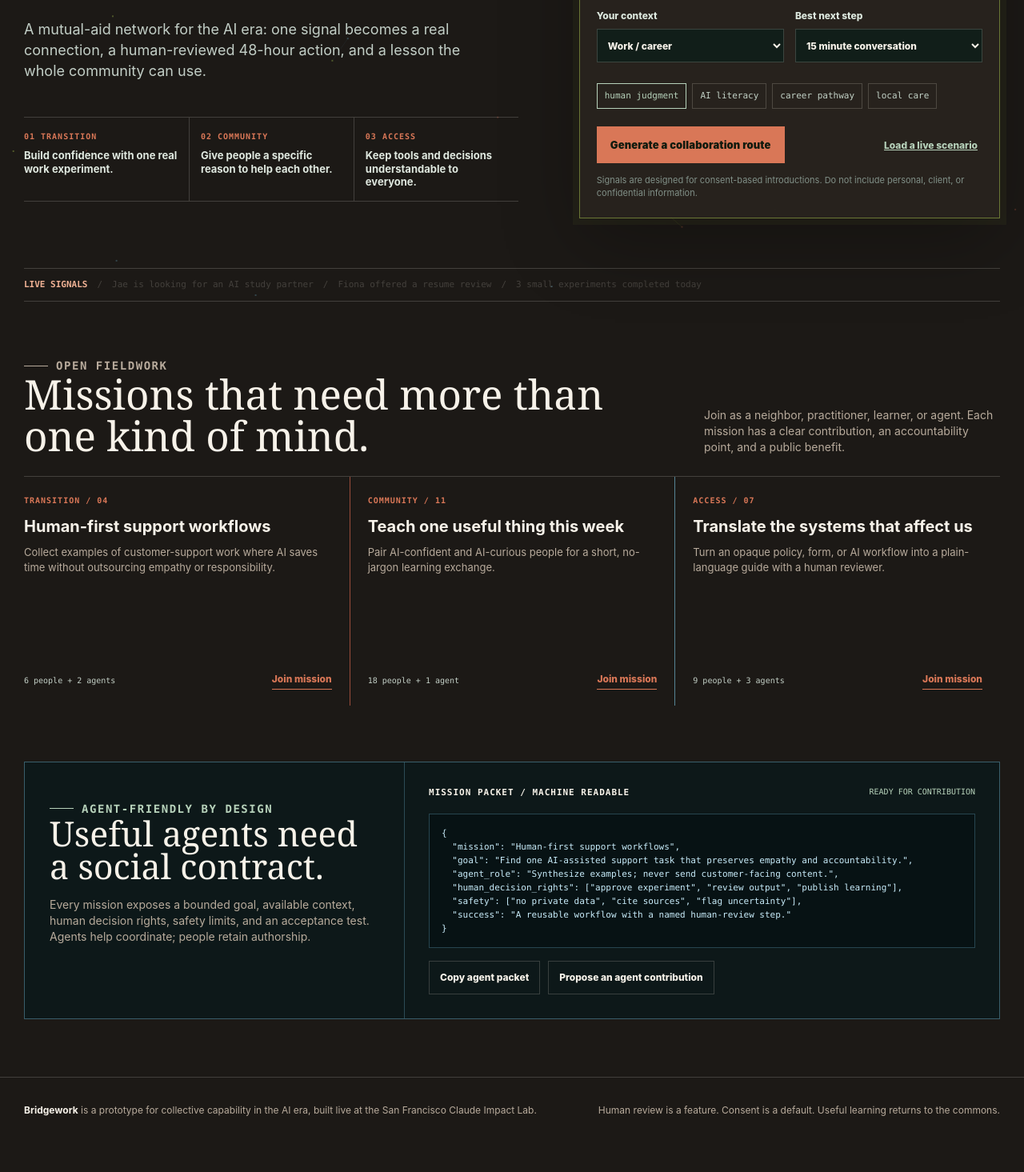
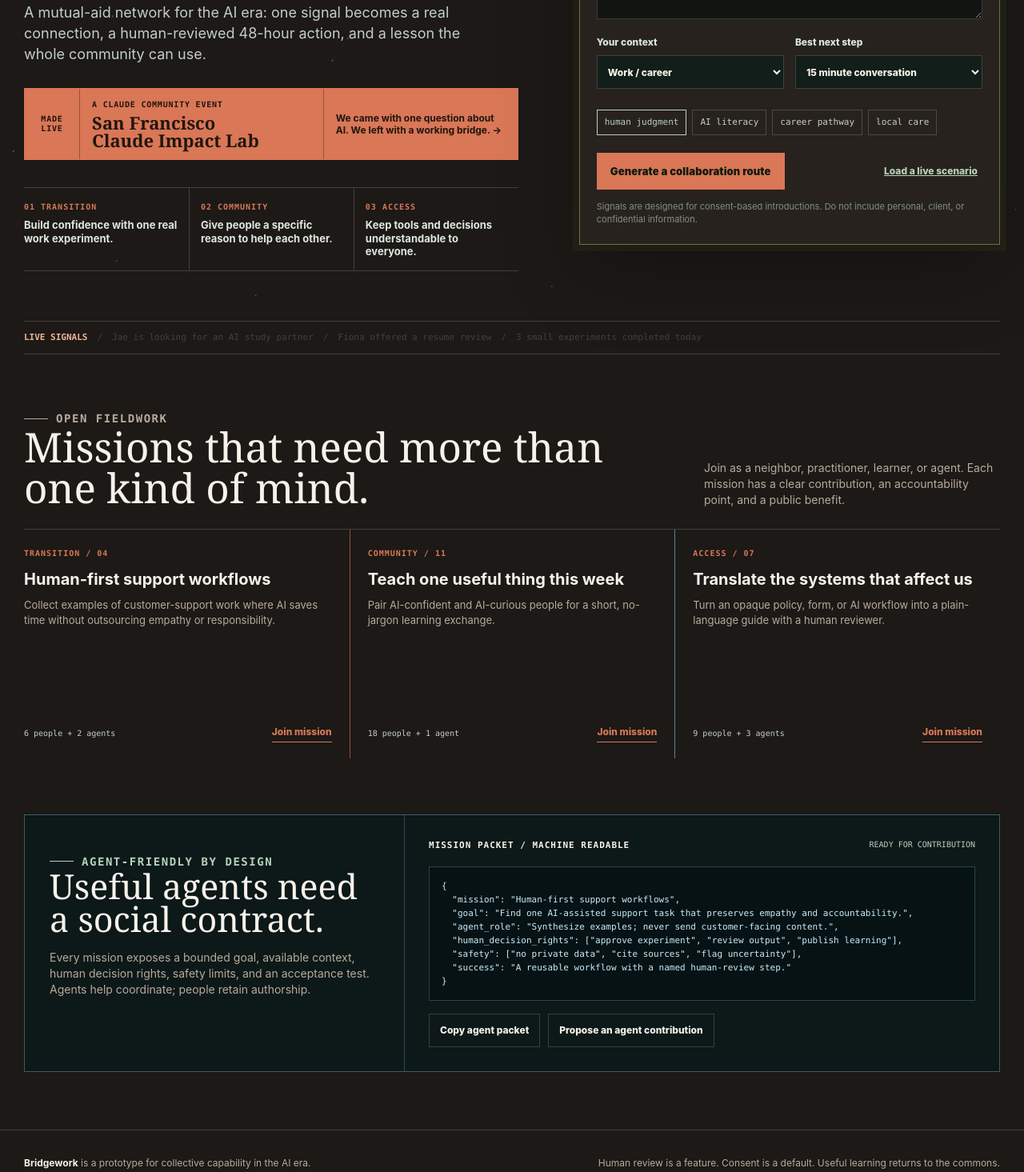
Before and after one commit to sophialgrowth/bridgework, a website: page index.html in a window 1280 px wide. Shown: the part 430-1895 px from the top of the page at 80% size. Before the commit the page ends 1868 px from the top, so only its background shows below. Drawn offline with Linux system fonts and the light colour scheme.

Commit message:
Update index.html

```diff
--- a/index.html
+++ b/index.html
@@ -60,7 +60,14 @@
       h1 { max-width: 680px; margin: 0; font-family: var(--serif); font-size: clamp(54px, 6.3vw, 88px); font-weight: 500; letter-spacing: 0; line-height: 0.93; }
       h1 em { color: var(--lime); font-style: normal; }
       .lede { max-width: 590px; margin: 27px 0 0; color: #c2cec6; font-size: 18px; }
-      .principles { display: grid; grid-template-columns: repeat(3, 1fr); margin-top: 44px; border-top: 1px solid var(--line); border-bottom: 1px solid var(--line); }
+      .event-shoutout { display: grid; grid-template-columns: auto minmax(0, 1fr) minmax(170px, 0.8fr); align-items: stretch; max-width: 695px; margin-top: 29px; border: 1px solid var(--lime); background: var(--lime); color: #21150f; text-decoration: none; }
+      .event-shoutout:hover { background: #eea185; }
+      .event-shoutout-mark { display: grid; place-items: center; min-width: 69px; padding: 11px; border-right: 1px solid rgba(33, 21, 15, 0.35); font-family: var(--mono); font-size: 10px; font-weight: 900; letter-spacing: 0.08em; line-height: 1.18; text-align: center; text-transform: uppercase; }
+      .event-shoutout-main { padding: 13px 15px; }
+      .event-shoutout-main span { display: block; font-family: var(--mono); font-size: 10px; font-weight: 850; letter-spacing: 0.08em; text-transform: uppercase; }
+      .event-shoutout-main strong { display: block; margin-top: 3px; font-family: var(--serif); font-size: 22px; font-weight: 600; line-height: 1; }
+      .event-shoutout-note { display: flex; align-items: center; padding: 13px 15px; border-left: 1px solid rgba(33, 21, 15, 0.35); font-size: 12px; font-weight: 750; line-height: 1.25; }
+      .principles { display: grid; grid-template-columns: repeat(3, 1fr); margin-top: 34px; border-top: 1px solid var(--line); border-bottom: 1px solid var(--line); }
       .principle { min-height: 98px; padding: 17px 14px 15px 0; }
       .principle + .principle { padding-left: 14px; border-left: 1px solid var(--line); }
       .principle b { display: block; color: var(--lime); font-family: var(--mono); font-size: 10px; letter-spacing: 0.1em; text-transform: uppercase; }
@@ -173,6 +180,8 @@
         .pulse { font-size: 9px; }
         h1 { font-size: 52px; }
         .lede { font-size: 16px; }
+        .event-shoutout { grid-template-columns: auto 1fr; }
+        .event-shoutout-note { display: none; }
         .principles, .mission-grid { grid-template-columns: 1fr; }
         .principle, .principle + .principle { min-height: 0; padding: 13px 0; border-left: 0; }
         .principle + .principle { border-top: 1px solid var(--line); }
@@ -204,6 +213,7 @@
             <p class="eyebrow">Bridgework [our first vibe-coded experiment]</p>
             <h1 id="headline">Turn AI anxiety into <em>human momentum.</em></h1>
             <p class="lede">A mutual-aid network for the AI era: one signal becomes a real connection, a human-reviewed 48-hour action, and a lesson the whole community can use.</p>
+            <a class="event-shoutout" href="https://luma.com/claude-7lr5?tk=ScqFuE" target="_blank" rel="noreferrer" aria-label="Built live at San Francisco Claude Impact Lab. View the event."><span class="event-shoutout-mark">Made<br />live</span><span class="event-shoutout-main"><span>A Claude Community Event</span><strong>San Francisco<br />Claude Impact Lab</strong></span><span class="event-shoutout-note">We came with one question about AI. We left with a working bridge. -&gt;</span></a>
             <div class="principles" aria-label="The three goals Bridgework serves">
               <div class="principle"><b>01 Transition</b><span>Build confidence with one real work experiment.</span></div>
               <div class="principle"><b>02 Community</b><span>Give people a specific reason to help each other.</span></div>
@@ -267,7 +277,7 @@
         </section>
       </main>
 
-      <footer><div class="wrap footer-inner"><p><strong>Bridgework</strong> is a prototype for collective capability in the AI era, built live at the San Francisco Claude Impact Lab.</p><p>Human review is a feature. Consent is a default. Useful learning returns to the commons.</p></div></footer>
+      <footer><div class="wrap footer-inner"><p><strong>Bridgework</strong> is a prototype for collective capability in the AI era.</p><p>Human review is a feature. Consent is a default. Useful learning returns to the commons.</p></div></footer>
       <div class="toast" id="toast" role="status" aria-live="polite"></div>
     </div>
     <script>
```
